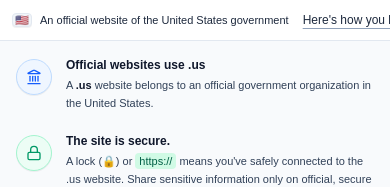
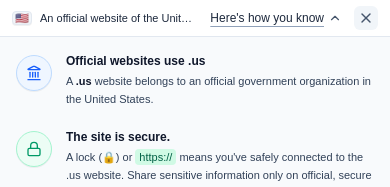
Before and after one commit to ipbanglavai-web/us-law, a React (Vite) app: page / in a window 390 px wide. Both pictures are taken after a click on the button "Here's how you know". Shown: the top 187 px of the page. Built offline with nearby package versions, Linux system fonts and the light colour scheme; no server answers; the database is empty.

Commit message:
fix: improve GovBanner layout stability
Replace horizontal scrolling with truncation to prevent layout shifts and ensure consistent alignment on mobile and desktop viewports.

```diff
--- a/src/components/GovBanner.tsx
+++ b/src/components/GovBanner.tsx
@@ -6,17 +6,17 @@ export const GovBanner: React.FC = () => {
 
   return (
     <div className="bg-white text-slate-900 border-b border-slate-200 text-xs font-[Arial,sans-serif] relative z-50 shadow-xs">
-      {/* Top Banner Bar - Thin responsive layout */}
-      <div className="max-w-7xl mx-auto px-3 sm:px-4 py-1.5 flex flex-row items-center justify-between gap-2 overflow-x-auto whitespace-nowrap">
-        <div className="flex items-center gap-2 shrink-0">
-          <span className="inline-flex items-center justify-center w-5 h-3.5 rounded overflow-hidden shadow-2xs border border-slate-200 bg-slate-100 text-[11px] leading-none" role="img" aria-label="US Flag">
+      {/* Top Banner Bar - Stable non-shifting mobile/desktop layout */}
+      <div className="max-w-7xl mx-auto px-3 sm:px-4 py-1.5 flex items-center justify-between gap-2">
+        <div className="flex items-center gap-2 min-w-0 pr-1">
+          <span className="inline-flex items-center justify-center w-5 h-3.5 rounded overflow-hidden shadow-2xs border border-slate-200 bg-slate-100 text-[11px] leading-none shrink-0" role="img" aria-label="US Flag">
             🇺🇸
           </span>
-          <span className="text-slate-800 font-normal text-[11px] sm:text-xs">
+          <span className="text-slate-800 font-normal text-[11px] sm:text-xs truncate">
             An official website of the United States government
           </span>
         </div>
-        <div className="flex items-center gap-2 shrink-0">
+        <div className="flex items-center gap-1.5 shrink-0">
           <button
             onClick={() => setIsOpen(!isOpen)}
             className="flex items-center gap-1 text-slate-800 hover:text-slate-950 font-normal focus:outline-none transition-colors py-0.5 px-1.5 rounded hover:bg-slate-100 select-none cursor-pointer"
@@ -26,21 +26,21 @@ export const GovBanner: React.FC = () => {
               Here's how you know
             </span>
             {isOpen ? (
-              <ChevronUp className="w-3.5 h-3.5 text-slate-600 transition-transform duration-300" />
+              <ChevronUp className="w-3.5 h-3.5 text-slate-600 transition-transform duration-300 shrink-0" />
             ) : (
-              <ChevronDown className="w-3.5 h-3.5 text-slate-600 transition-transform duration-300" />
+              <ChevronDown className="w-3.5 h-3.5 text-slate-600 transition-transform duration-300 shrink-0" />
             )}
           </button>
 
-          {isOpen && (
-            <button
-              onClick={() => setIsOpen(false)}
-              className="sm:hidden p-1.5 text-slate-600 hover:text-slate-950 bg-slate-100 hover:bg-slate-200 rounded-md transition-colors ml-1 cursor-pointer"
-              aria-label="Close banner details"
-            >
-              <X className="w-4 h-4" />
-            </button>
-          )}
+          <button
+            onClick={() => setIsOpen(!isOpen)}
+            className={`p-1 text-slate-600 hover:text-slate-950 bg-slate-100 hover:bg-slate-200 rounded-md transition-all duration-200 cursor-pointer shrink-0 ${
+              isOpen ? 'opacity-100 scale-100' : 'opacity-0 scale-95 pointer-events-none w-0 p-0 overflow-hidden'
+            }`}
+            aria-label="Close banner details"
+          >
+            <X className="w-4 h-4" />
+          </button>
         </div>
       </div>
 
```
